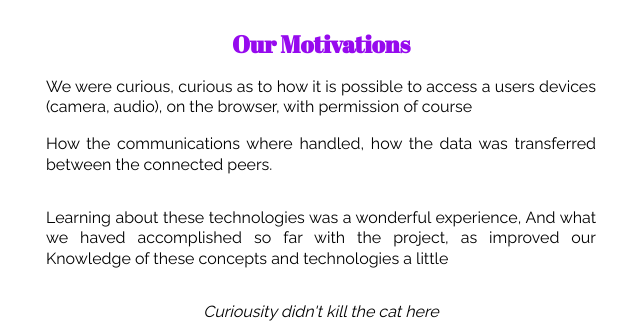
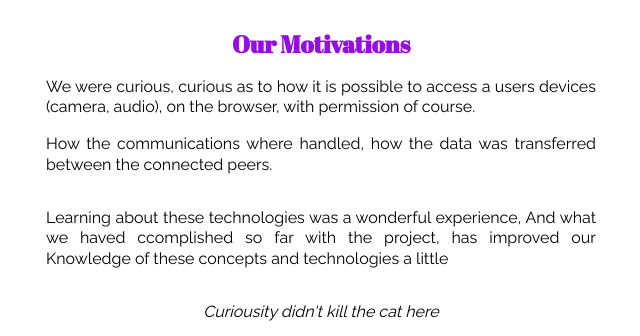
Before and after one commit to martinsndifon/SyncVision, a Flask app: page /about in a window 1280 px wide. Shown: the part 666-1002 px from the top of the page, without its empty margins (319-959 px from the left). Run offline with Flask 3, Linux system fonts and the light colour scheme.

Commit message:
Fix typo

```diff
--- a/templates/about.html
+++ b/templates/about.html
@@ -49,9 +49,9 @@
           </ul>
 
           <h3 class="motiv">Our Motivations</h3>
-          <p>We were curious, curious as to how it is possible to access a users devices (camera, audio), on the browser, with permission of course</p>
+          <p>We were curious, curious as to how it is possible to access a users devices (camera, audio), on the browser, with permission of course.</p>
           <p>How the communications where handled, how the data was transferred between the connected peers.</p>
-          <p>Learning about these technologies was a wonderful experience, And what we haved accomplished so far with the project, as improved our Knowledge of these concepts and technologies a little</p>
+          <p>Learning about these technologies was a wonderful experience, And what we haved ccomplished so far with the project, has improved our Knowledge of these concepts and technologies a little</p>
 
           <p ><em>Curiousity didn't kill the cat here</em></p>
         </section>
```
